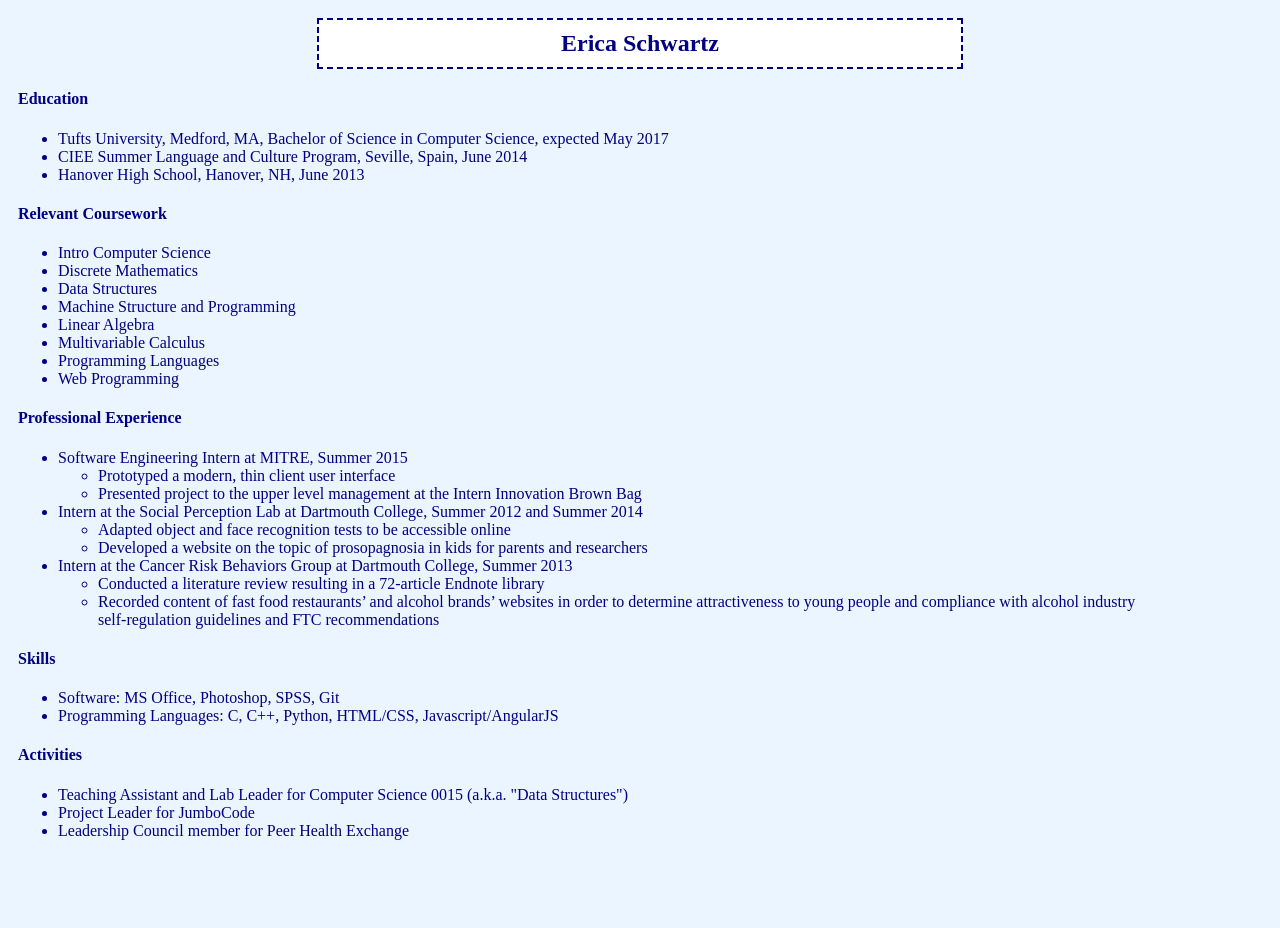
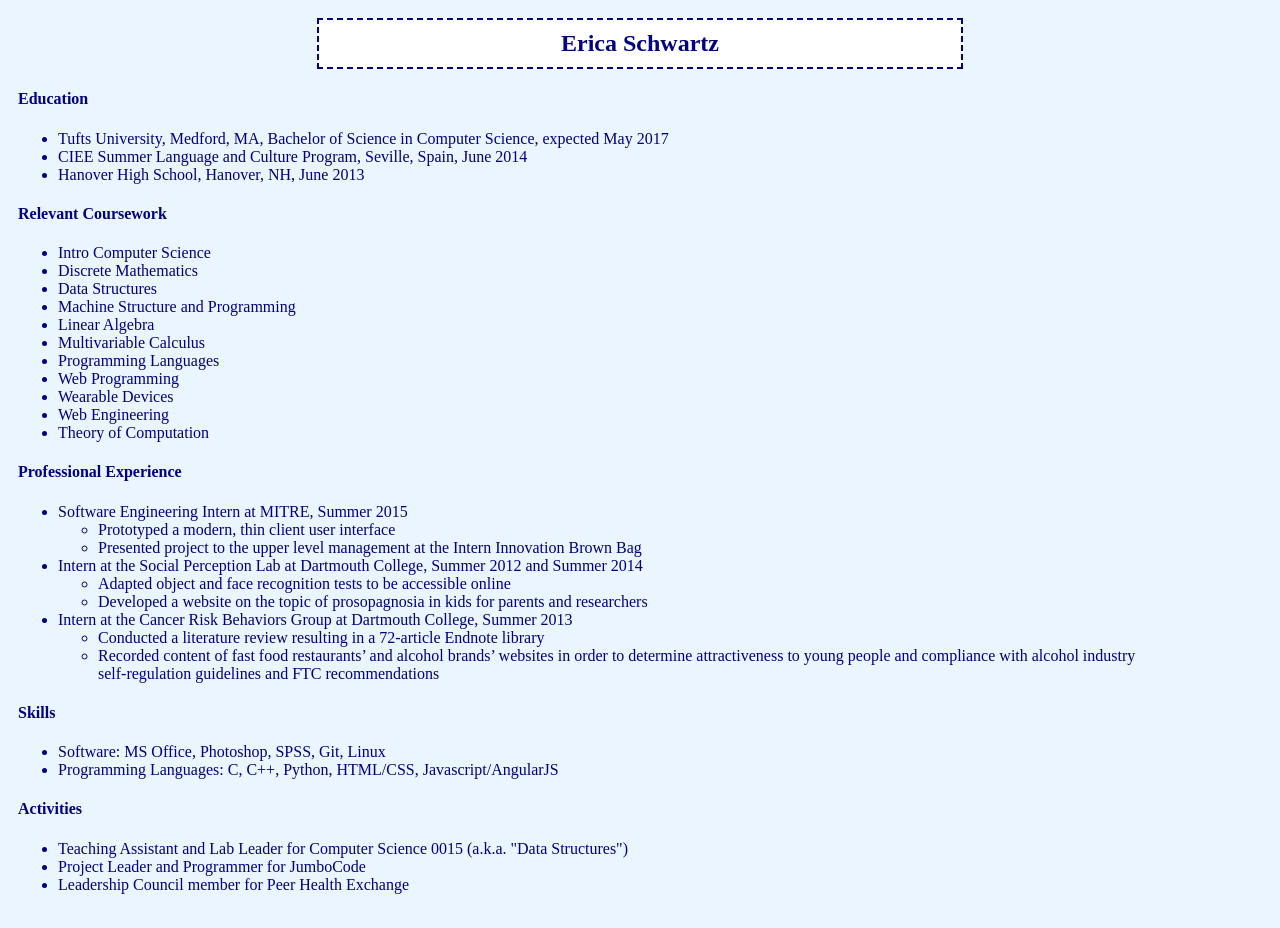
Before and after one commit to ericaschwa/ericaschwa.github.io, a plain HTML site: page resume.html in a window 1280 px wide. Before the commit the page ends 874 px from the top, so only its background shows below. Drawn offline with Linux system fonts and the light colour scheme.

Commit message:
update resume

```diff
--- a/resume.html
+++ b/resume.html
@@ -30,6 +30,9 @@ Date: 9/21/2015 -->
 			<li>Multivariable Calculus</li>
 			<li>Programming Languages</li>
 			<li>Web Programming</li>
+			<li>Wearable Devices</li>
+			<li>Web Engineering</li>
+			<li>Theory of Computation</li>
 		</ul>
 		<h4>Professional Experience</h4>
 		<ul>
@@ -54,13 +57,13 @@ Date: 9/21/2015 -->
 		</ul>
 		<h4>Skills</h4>
 		<ul>
-			<li>Software: MS Office, Photoshop, SPSS, Git</li>
+			<li>Software: MS Office, Photoshop, SPSS, Git, Linux</li>
 			<li>Programming Languages: C, C++, Python, HTML/CSS, Javascript/AngularJS</li>
 		</ul>
 		<h4>Activities</h4>
 		<ul>
 			<li>Teaching Assistant and Lab Leader for Computer Science 0015 (a.k.a. "Data Structures")</li>
-			<li>Project Leader for JumboCode</li>
+			<li>Project Leader and Programmer for JumboCode</li>
 			<li>Leadership Council member for Peer Health Exchange</li>
 		</ul>
 	</body>
```
